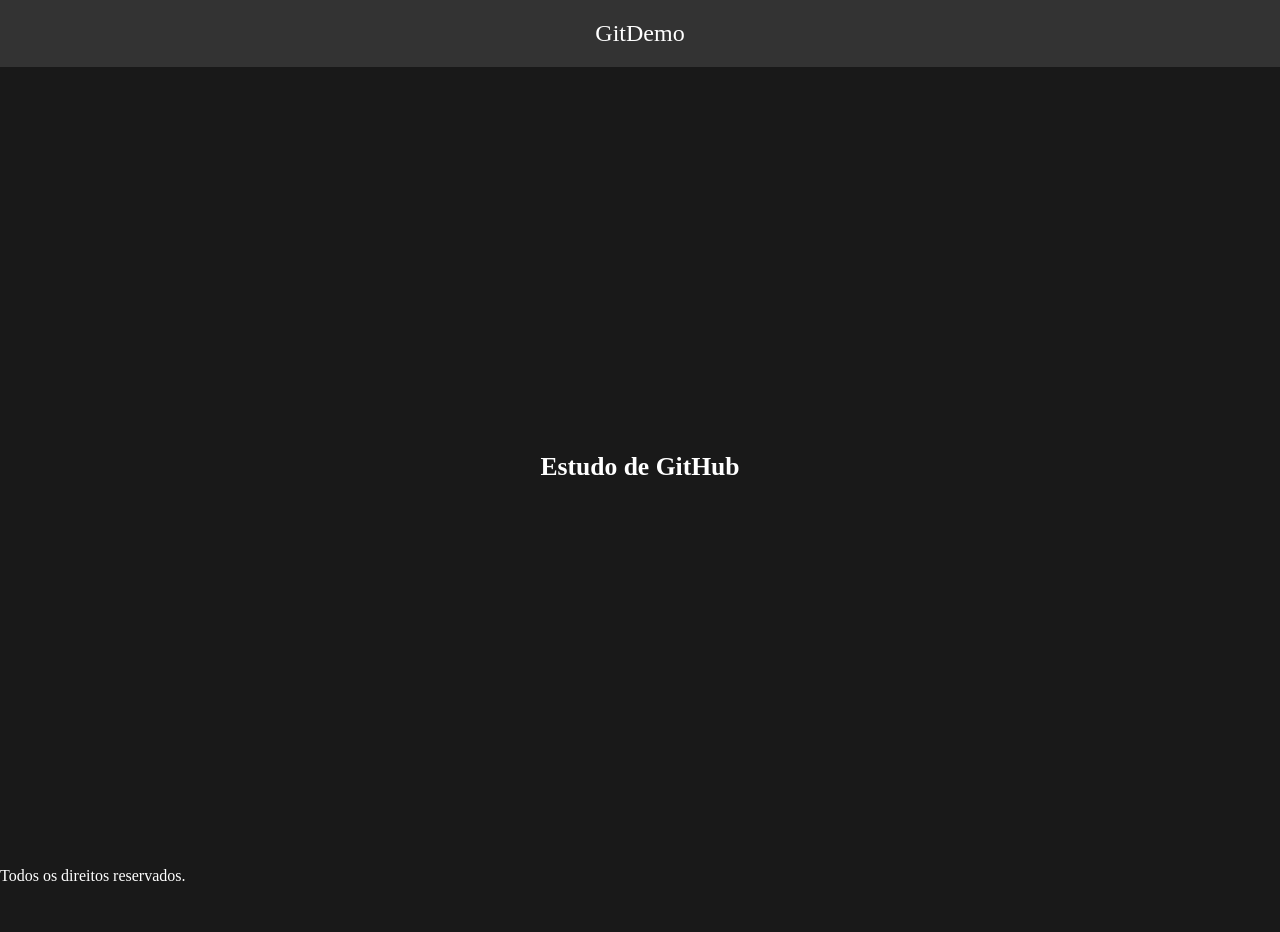
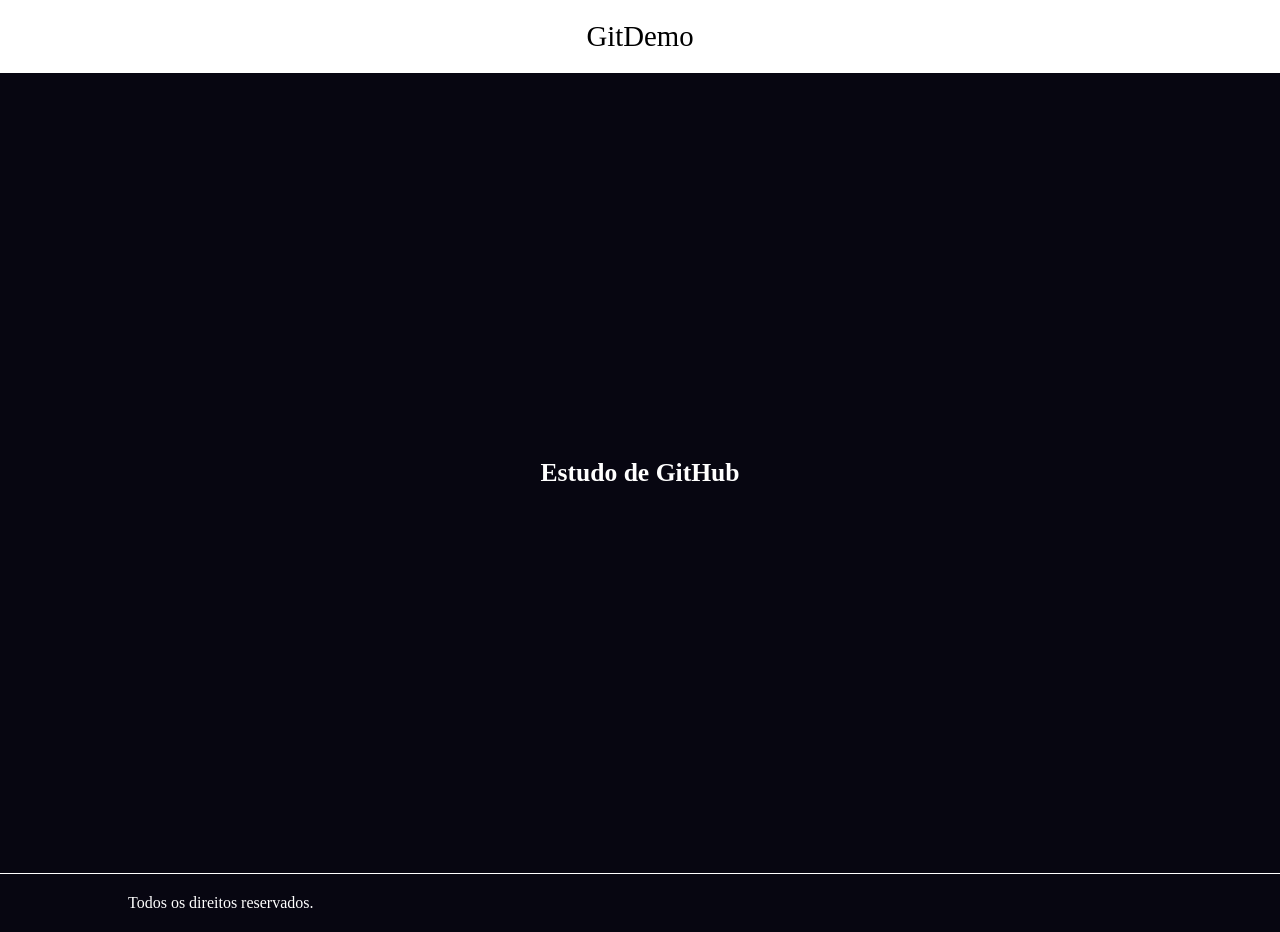
Before and after one commit to IHuGoWI/GitDemo, a plain HTML site: page index.html in a window 1280 px wide. Before the commit the page ends 885 px from the top, so only its background shows below. Drawn offline with Linux system fonts and the light colour scheme.

Commit message:
Aprimoração do css

```diff
--- a/index.css
+++ b/index.css
@@ -5,7 +5,7 @@
 }
 
 body {
-    background-color: #191919;
+    background-color: #070611;
     color: #fff;
 }
 
@@ -14,8 +14,9 @@
     align-items: center;
     justify-content: center;
     padding: 20px 10%;
-    background-color: #333;
-    font-size: 1.5rem;
+    background-color: #fff;
+    color: #000;
+    font-size: 1.8rem;
 }
 
 main {
@@ -27,3 +28,8 @@
     height: 100vh;
     font-size: 0.8rem;
 }
+
+footer {
+    padding: 20px 10%;
+    border-top: 1px solid #fff;
+}
```
